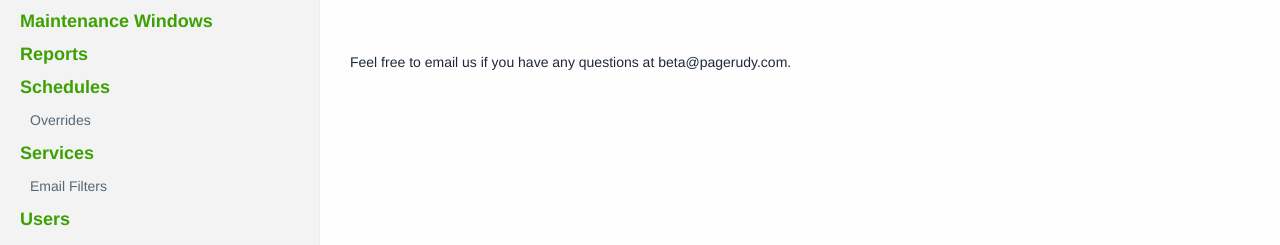
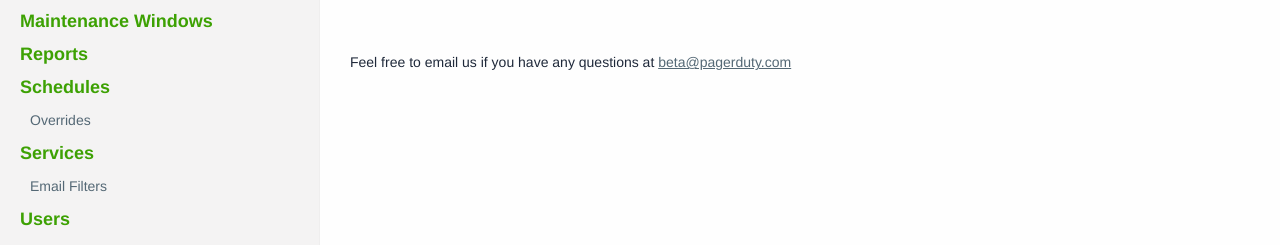
Before and after one commit to h4dz/devdocs, a Jekyll site: the page built from source/documentation/beta/index.html, in a window 1280 px wide. Shown: the part 499-744 px from the top of the page. Built offline with Jekyll 4.4.1, drawn with Linux system fonts in a browser that asks for light colours; some web fonts are replaced.

Commit message:
added form on landing page of devsite and fix erros on beta page

```diff
--- a/source/documentation/beta/index.html
+++ b/source/documentation/beta/index.html
@@ -50,7 +50,14 @@ var scr = d.getElementsByTagName(t)[0], par = scr.parentNode; par.insertBefore(s
 <br />
 <br />
 <br />
+<body>
 
 <p>
-  Feel free to email us if you have any questions at beta@pagerudy.com.
+Feel free to email us if you have any questions at
+<a href="mailto:beta@pagerduty.com" target="_top">beta@pagerduty.com</a>
 </p>
+
+
+
+</body>
+</p>
--- a/source/index.html
+++ b/source/index.html
@@ -35,6 +35,7 @@ layout: index
                         </div>
                       </div>
                     </div>
+
                     <div class='section'>
                       <h3>Want to build something without coding?</h3>
                       With <a href="https://zapier.com/">Zapier</a> and <a href="https://support.pagerduty.com/hc/en-us/articles/202829420-Webhooks-Our-Most-Popular-Uses-For-Them">PagerDuty webhooks</a>, you can automate workflow with hundreds of apps.
@@ -51,6 +52,10 @@ on how to directly integrate PagerDuty with
 and a bunch more. If your monitoring system isn't directly supported, you can come back here and use our API
 to get events into PagerDuty.
 </div>
+<div class='section'>
+                      <h3>Want to be part of BetaDuty?</h3>
+                     Fill out this <a href="https://developer.pagerduty.com/beta">form</a> and we will contact you when a Beta of your choice opens!
+                    </div>
 <div class='section'>
 <h3>Questions?</h3>
 <div>
```
